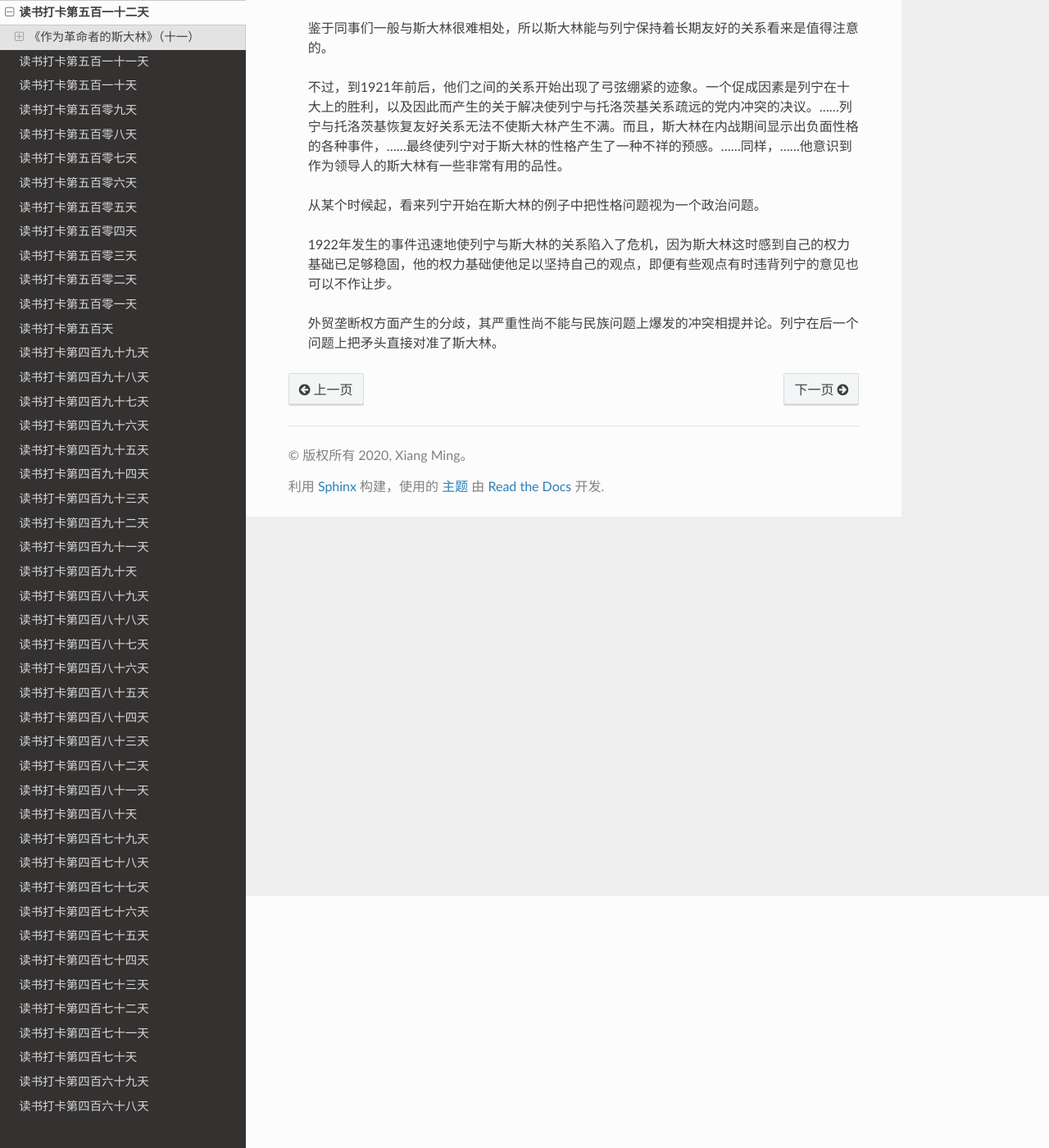
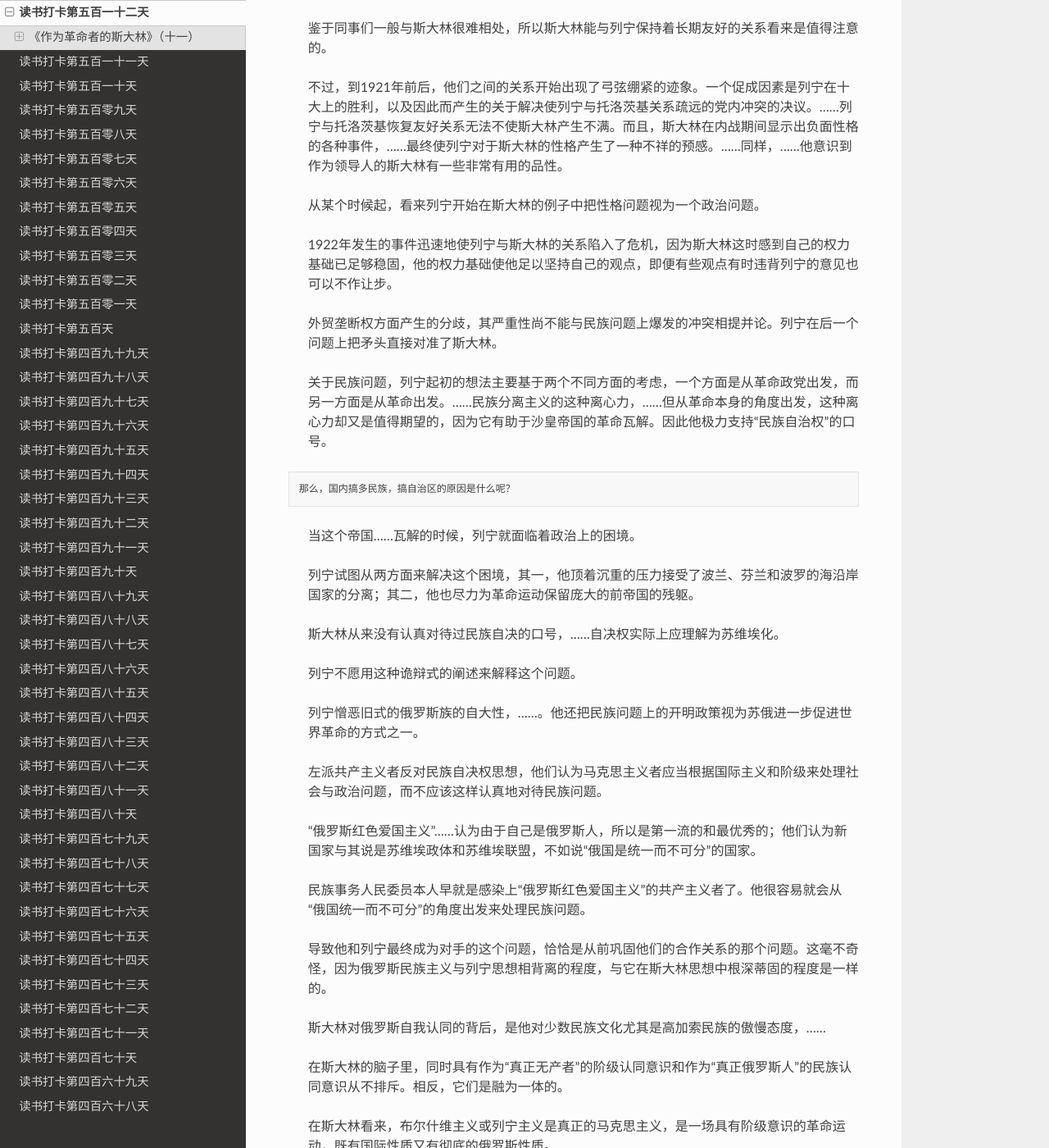
Before and after one commit to xiangming1975/reading, a Sphinx documentation site: the page built from source/2022-01-18.md, in a window 1280 px wide and 1400 px high, scrolled down 307 px. Shown: the whole window at 82% size. Built offline with Sphinx 7.4.7 and the Read the Docs theme 2.0.0, drawn with Linux system fonts in a browser that asks for light colours; some of the changed text lies outside the part shown.

Commit message:
2022-01-20

````diff
--- a/source/2022-01-18.md
+++ b/source/2022-01-18.md
@@ -1,6 +1,6 @@
 # 读书打卡第五百一十二天
 ## 《作为革命者的斯大林》（十一）
-### 第七章 与列宁的冲突
+### 第七章 与列宁的冲突（一）
 #### 通往冲突之路
 
 > 鉴于同事们一般与斯大林很难相处，所以斯大林能与列宁保持着长期友好的关系看来是值得注意的。
@@ -13,4 +13,34 @@
 
 > 外贸垄断权方面产生的分歧，其严重性尚不能与民族问题上爆发的冲突相提并论。列宁在后一个问题上把矛头直接对准了斯大林。
 
->
+> 关于民族问题，列宁起初的想法主要基于两个不同方面的考虑，一个方面是从革命政党出发，而另一方面是从革命出发。……民族分离主义的这种离心力，……但从革命本身的角度出发，这种离心力却又是值得期望的，因为它有助于沙皇帝国的革命瓦解。因此他极力支持“民族自治权”的口号。
+```
+那么，国内搞多民族，搞自治区的原因是什么呢？
+```
+> 当这个帝国……瓦解的时候，列宁就面临着政治上的困境。
+
+> 列宁试图从两方面来解决这个困境，其一，他顶着沉重的压力接受了波兰、芬兰和波罗的海沿岸国家的分离；其二，他也尽力为革命运动保留庞大的前帝国的残躯。
+
+> 斯大林从来没有认真对待过民族自决的口号，……自决权实际上应理解为苏维埃化。
+
+> 列宁不愿用这种诡辩式的阐述来解释这个问题。
+
+> 列宁憎恶旧式的俄罗斯族的自大性，……。他还把民族问题上的开明政策视为苏俄进一步促进世界革命的方式之一。
+
+> 左派共产主义者反对民族自决权思想，他们认为马克思主义者应当根据国际主义和阶级来处理社会与政治问题，而不应该这样认真地对待民族问题。
+
+> “俄罗斯红色爱国主义”……认为由于自己是俄罗斯人，所以是第一流的和最优秀的；他们认为新国家与其说是苏维埃政体和苏维埃联盟，不如说“俄国是统一而不可分”的国家。
+
+> 民族事务人民委员本人早就是感染上“俄罗斯红色爱国主义”的共产主义者了。他很容易就会从“俄国统一而不可分”的角度出发来处理民族问题。
+
+> 导致他和列宁最终成为对手的这个问题，恰恰是从前巩固他们的合作关系的那个问题。这毫不奇怪，因为俄罗斯民族主义与列宁思想相背离的程度，与它在斯大林思想中根深蒂固的程度是一样的。
+
+> 斯大林对俄罗斯自我认同的背后，是他对少数民族文化尤其是高加索民族的傲慢态度，……
+
+> 在斯大林的脑子里，同时具有作为“真正无产者”的阶级认同意识和作为“真正俄罗斯人”的民族认同意识从不排斥。相反，它们是融为一体的。
+
+> 在斯大林看来，布尔什维主义或列宁主义是真正的马克思主义，是一场具有阶级意识的革命运动，既有国际性质又有彻底的俄罗斯性质。
+
+> 列宁与像他一样的俄国革命者从来没有把布尔什维主义（列宁没有用过列宁主义这个词）说成是俄罗斯文化的最高成就。布尔什维主义……对列宁等人来说只是马克思主义的一种有效的俄罗斯式的表达，反过来，它的实质又是超民族的，它想在更高级的统一体中最终融合所有民族。
+
+> 斯大林视俄罗斯与列宁主义的会聚为俄罗斯光辉的历史宿命。他认为，这并不损害列宁主义的世界意义。……斯大林的国际主义是以莫斯科和俄罗斯为指向的。
````
Also changed, not shown: source/2022-01-19.md (added, +42 -0 lines), source/2022-01-20.md (added, +11 -0 lines).
